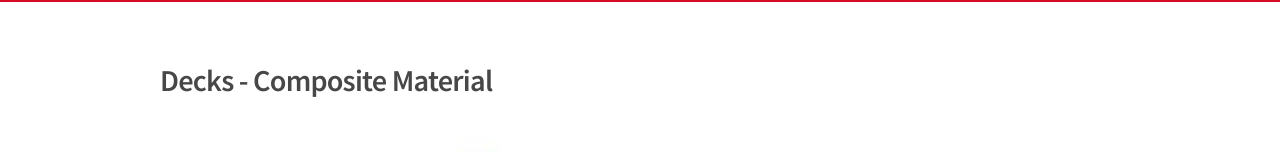
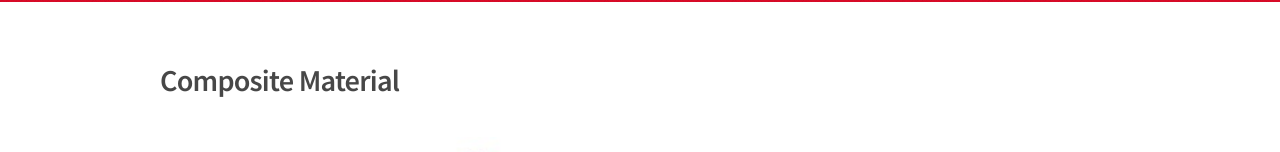
Before and after one commit to dabarrett42/FencesWebsite, a plain HTML site: page decks_composite.html in a window 1280 px wide. Shown: the part 185-337 px from the top of the page. Drawn offline with Linux system fonts and the light colour scheme.

Commit message:
Fixed Decks-Composite and such

```diff
--- a/decks_composite.html
+++ b/decks_composite.html
@@ -65,7 +65,7 @@
 
 										<article>
 											<header>
-												<h2>Decks - Composite Material</h2>
+												<h2>Composite Material</h2>
 											</header>
 
 											<span class="image featured"><img src="images/banner.jpg" alt="" /></span>
```
Also changed, not shown: decks_wood.html (+1 -1 lines).
